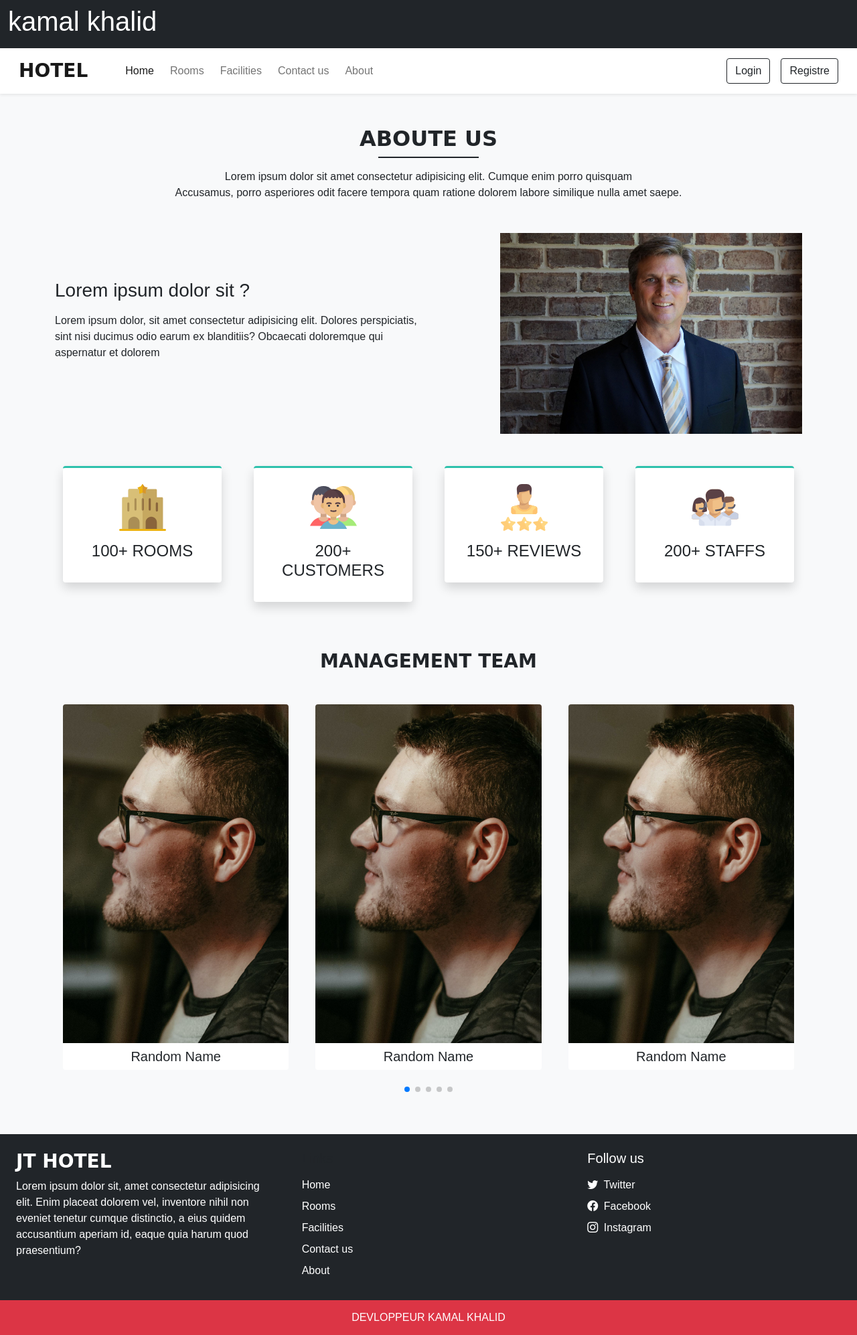
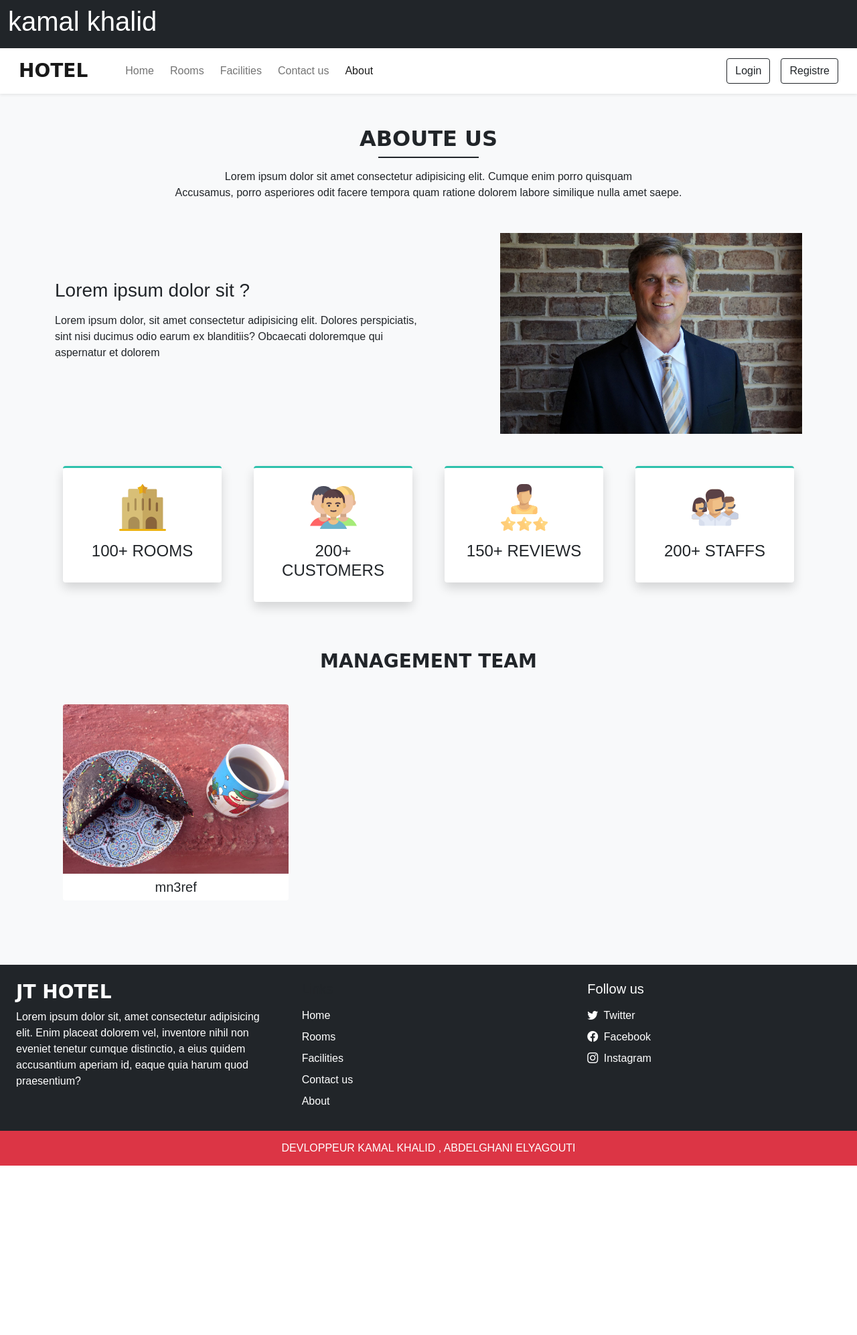
Before and after one commit to kamalkhalid234/PROJE-RESERVATION-HOTEL, a PHP site: page /MCW/about.php in a window 1280 px wide. Shown: the whole page at 67% size. After the commit the page ends 1741 px from the top, so only its background shows below. Run offline with PHP 8.4, Linux system fonts and the light colour scheme; data comes from the database, SQL or seed files in the repository.

Commit message:
v10 2 09/04/2024

```diff
--- a/about.php
+++ b/about.php
@@ -104,41 +104,24 @@
         <!-- Swiper -->
         <div class="swiper mySwiper">
             <div class="swiper-wrapper mb-5">
-                <!-- photo 1 -->
-                <div class="swiper-slide bg-white text-center overflow-hidden rounded">
-                    <img src="images/about/team.jpg" class="w-100">
-                    <h5 class="mt-2">Random Name</h5>
-                </div>
-                <!-- photo 2 -->
-                <div class="swiper-slide bg-white text-center overflow-hidden rounded">
-                    <img src="images/about/team.jpg" class="w-100">
-                    <h5 class="mt-2">Random Name</h5>
-                </div>
-                <!-- photo 3 -->
-                <div class="swiper-slide bg-white text-center overflow-hidden rounded">
-                    <img src="images/about/team.jpg" class="w-100">
-                    <h5 class="mt-2">Random Name</h5>
-                </div>
-                <!-- photo 4 -->
-                <div class="swiper-slide bg-white text-center overflow-hidden rounded">
-                    <img src="images/about/team.jpg" class="w-100">
-                    <h5 class="mt-2">Random Name</h5>
-                </div>
-                <!-- photo 5 -->
-                <div class="swiper-slide bg-white text-center overflow-hidden rounded">
-                    <img src="images/about/team.jpg" class="w-100">
-                    <h5 class="mt-2">Random Name</h5>
-                </div>
-                <!-- photo 6 -->
-                <div class="swiper-slide bg-white text-center overflow-hidden rounded">
-                    <img src="images/about/team.jpg" class="w-100">
-                    <h5 class="mt-2">Random Name</h5>
-                </div>
-                <!-- photo 7 -->
-                <div class="swiper-slide bg-white text-center overflow-hidden rounded">
-                    <img src="images/about/team.jpg" class="w-100">
-                    <h5 class="mt-2">Random Name</h5>
-                </div>
+                <?php
+                  $about_r = selectAll('team_details');
+                  $path=ABOUT_IMG_PATH;
+
+                  while($row = mysqli_fetch_assoc($about_r)){
+                    echo<<< data
+
+                       <div class="swiper-slide bg-white text-center overflow-hidden rounded">
+                           <img src="$path$row[picture]" class="w-100">
+                           <h5 class="mt-2">$row[name]</h5>
+                       </div>
+
+
+                    data;
+                  }
+
+                ?>
+
             </div>
             <div class="swiper-pagination"></div>
         </div>
--- a/admin/inc/db_config.php
+++ b/admin/inc/db_config.php
@@ -14,10 +14,13 @@ if (!$con) {
 function filteration($data)
 {
     foreach ($data as $key => $value) {
-        $data[$key] = trim($value);
-        $data[$key] = stripcslashes($value);
-        $data[$key] = htmlspecialchars($value);
-        $data[$key] = strip_tags($value);
+        $value = trim($value);
+        $value = stripcslashes($value);
+        $value = strip_tags($value);
+        $value = htmlspecialchars($value);
+
+
+        $data[$key] = $value;
 
     }
     return $data;
--- a/admin/inc/header.php
+++ b/admin/inc/header.php
@@ -21,10 +21,10 @@
                           <a class="nav-link text-white" href="dashboard.php">Dashboard</a>
                       </li><br>
                       <li class="nav-item">
-                          <a class="nav-link text-white" href="#">Rooms</a>
+                          <a class="nav-link text-white" href="rooms.php">Rooms</a>
                       </li><br>
                       <li class="nav-item">
-                          <a class="nav-link text-white" href="#">Users</a>
+                          <a class="nav-link text-white" href="users.php">Users</a>
                       </li><br>
                       <li class="nav-item">
                           <a class="nav-link text-white" href="setting.php">Settings</a>
--- a/inc/footer.php
+++ b/inc/footer.php
@@ -10,27 +10,51 @@
         </div>
         <div class="col-lg-4 p-4">
             <h5 class="mb-3">Links</h5>
-            <a href="#" class="d-inline-block mb-2 text-white text-decoration-none">Home</a><br>
-            <a href="#" class="d-inline-block mb-2 text-white text-decoration-none">Rooms</a><br>
-            <a href="#" class="d-inline-block mb-2 text-white text-decoration-none">Facilities</a><br>
-            <a href="#" class="d-inline-block mb-2 text-white text-decoration-none">Contact us</a><br>
-            <a href="#" class="d-inline-block mb-2 text-white text-decoration-none">About</a>
+            <a href="index.php" class="d-inline-block mb-2 text-white text-decoration-none">Home</a><br>
+            <a href="rooms.php" class="d-inline-block mb-2 text-white text-decoration-none">Rooms</a><br>
+            <a href="facilities.php" class="d-inline-block mb-2 text-white text-decoration-none">Facilities</a><br>
+            <a href="contact.php" class="d-inline-block mb-2 text-white text-decoration-none">Contact us</a><br>
+            <a href="about.php" class="d-inline-block mb-2 text-white text-decoration-none">About</a>
         </div>
         <div class="col-lg-4 p-4">
             <h5 class="mb-3 text-white">Follow us</h5>
-            <a href="#" class="d-inline-block mb-2 text-white text-decoration-none">
-                <i class="bi bi-twitter me-1 "></i> Twitter
-            </a><br>
-            <a href="#" class="d-inline-block mb-2 text-white text-decoration-none">
+
+
+            <?php
+                      if($contact_r['tw']!=''){
+                        echo <<< data
+                          <a href="$contact_r[tw]" class="d-inline-block mb-2 text-white text-decoration-none">
+                            <i class="bi bi-twitter me-1 "></i> Twitter
+                          </a><br>
+                       data; }
+                    ?>
+
+
+            <a href="<?php echo $contact_r['fb'] ?>" class="d-inline-block mb-2 text-white text-decoration-none">
                 <i class="bi bi-facebook me-1 "></i> Facebook
             </a><br>
-            <a href="#" class="d-inline-block  text-white text-decoration-none">
+            <a href="<?php echo $contact_r['insta'] ?>" class="d-inline-block  text-white text-decoration-none">
                 <i class="bi bi-instagram me-1 "></i> Instagram
             </a><br>
         </div>
     </div>
 </div>
-<h6 class="text-center bg-danger text-white p-3 m-0">DEVLOPPEUR KAMAL KHALID</h6>
+<h6 class="text-center bg-danger text-white p-3 m-0">DEVLOPPEUR KAMAL KHALID , ABDELGHANI ELYAGOUTI</h6>
 <script src="https://cdn.jsdelivr.net/npm/bootstrap@5.0.2/dist/js/bootstrap.bundle.min.js"
     integrity="sha384-MrcW6ZMFYlzcLA8Nl+NtUVF0sA7MsXsP1UyJoMp4YLEuNSfAP+JcXn/tWtIaxVXM" crossorigin="anonymous">
 </script>
+<script>
+    function setActive(){
+        let navbar = document.getElementById('nav-bar');
+        let a_tags = navbar.getElementsByTagName('a');
+        for(i=0; i<a_tags.length; i++){
+            let file = a_tags[i].href.split('/').pop();
+            let file_name = file.split('.')[0];
+
+            if(document.location.href.indexOf(file_name)>= 0){
+                a_tags[i].classList.add('active');
+            }
+        }
+    }
+    setActive();
+</script>
--- a/inc/header.php
+++ b/inc/header.php
@@ -1,5 +1,21 @@
+<?php
+  require('admin/inc/db_config.php');
+  require('admin/inc/essentials.php');
+
+ $contact_q = "SELECT * FROM `contact_details` WHERE `sr_no`=?";
+ $values = [1];
+ $contact_r = mysqli_fetch_assoc(select($contact_q,$values,'i'));
+
+
+
+?>
+
+
+
+
+
 <!-- nav bar -->
-<nav class="navbar navbar-expand-lg navbar-light bg-white px-lg-3 py-lg-2 shadow-sm sticky-top">
+<nav id="nav-bar" class="navbar navbar-expand-lg navbar-light bg-white px-lg-3 py-lg-2 shadow-sm sticky-top">
     <div class="container-fluid">
         <a class="navbar-brand me-5 fw-bold fs-3 h-font" href="index.php"> HOTEL</a>
         <button class="navbar-toggler shadow-none" type="button" data-bs-toggle="collapse"
@@ -10,7 +26,7 @@
         <div class="collapse navbar-collapse" id="navbarSupportedContent">
             <ul class="navbar-nav me-auto mb-2 mb-lg-0">
                 <li class="nav-item">
-                    <a class="nav-link active me-2" aria-current="page" href="index.php">Home</a>
+                    <a class="nav-link  me-2"  href="index.php">Home</a>
                 </li>
                 <li class="nav-item">
                     <a class="nav-link  me-2" href="rooms.php">Rooms</a>
```
Also changed, not shown: admin/inc/scripts.php (+14 -0 lines), contact.php (+37 -15 lines), index.php (+30 -10 lines), admin/dashboard.php (renamed from admin/deshboard.php), images/about/IMG_40830.jpg (added), images/about/IMG_49500.jpg (added), images/about/IMG_62936.jpg (added), images/about/IMG_65750.jpg (added).
